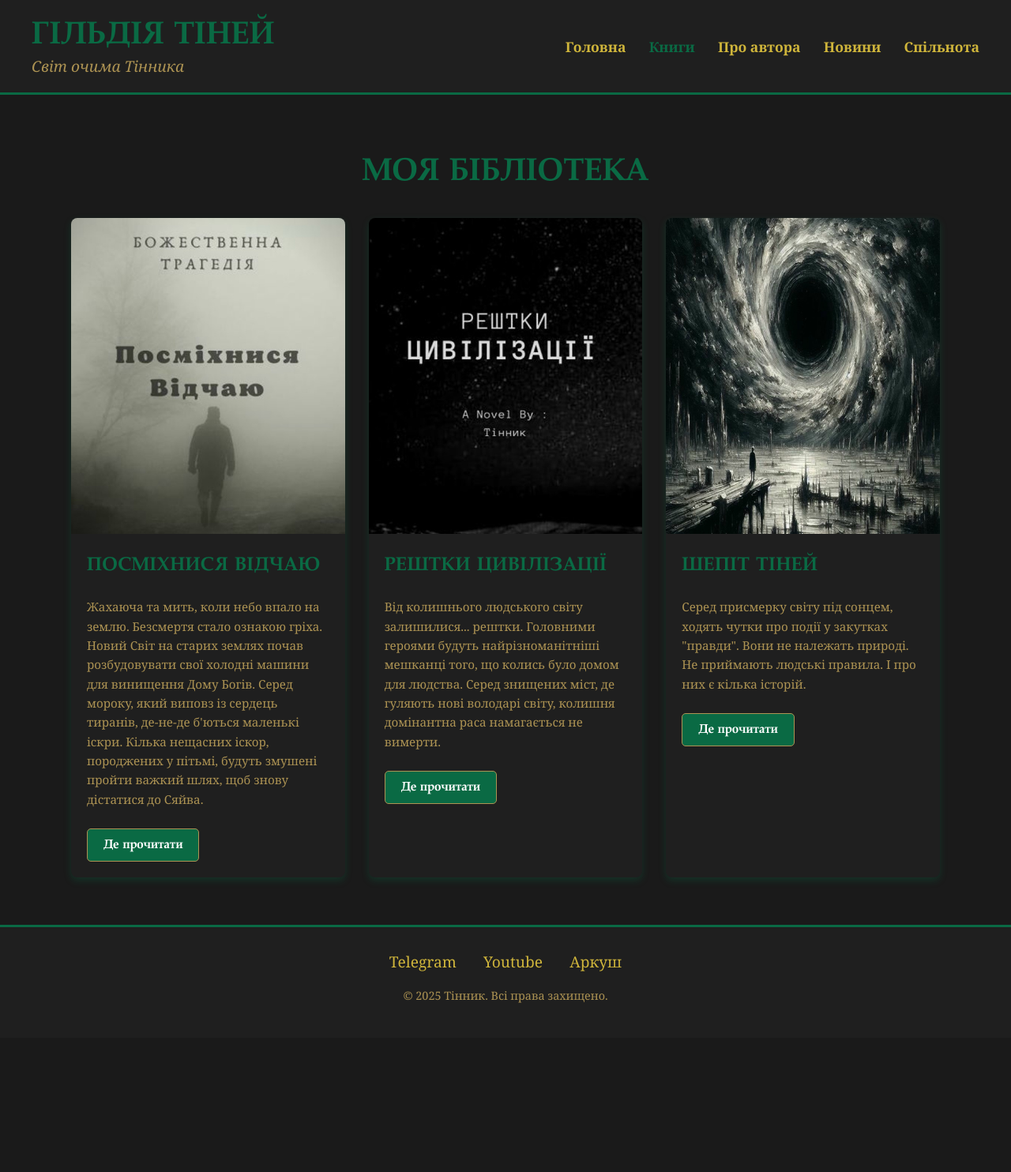
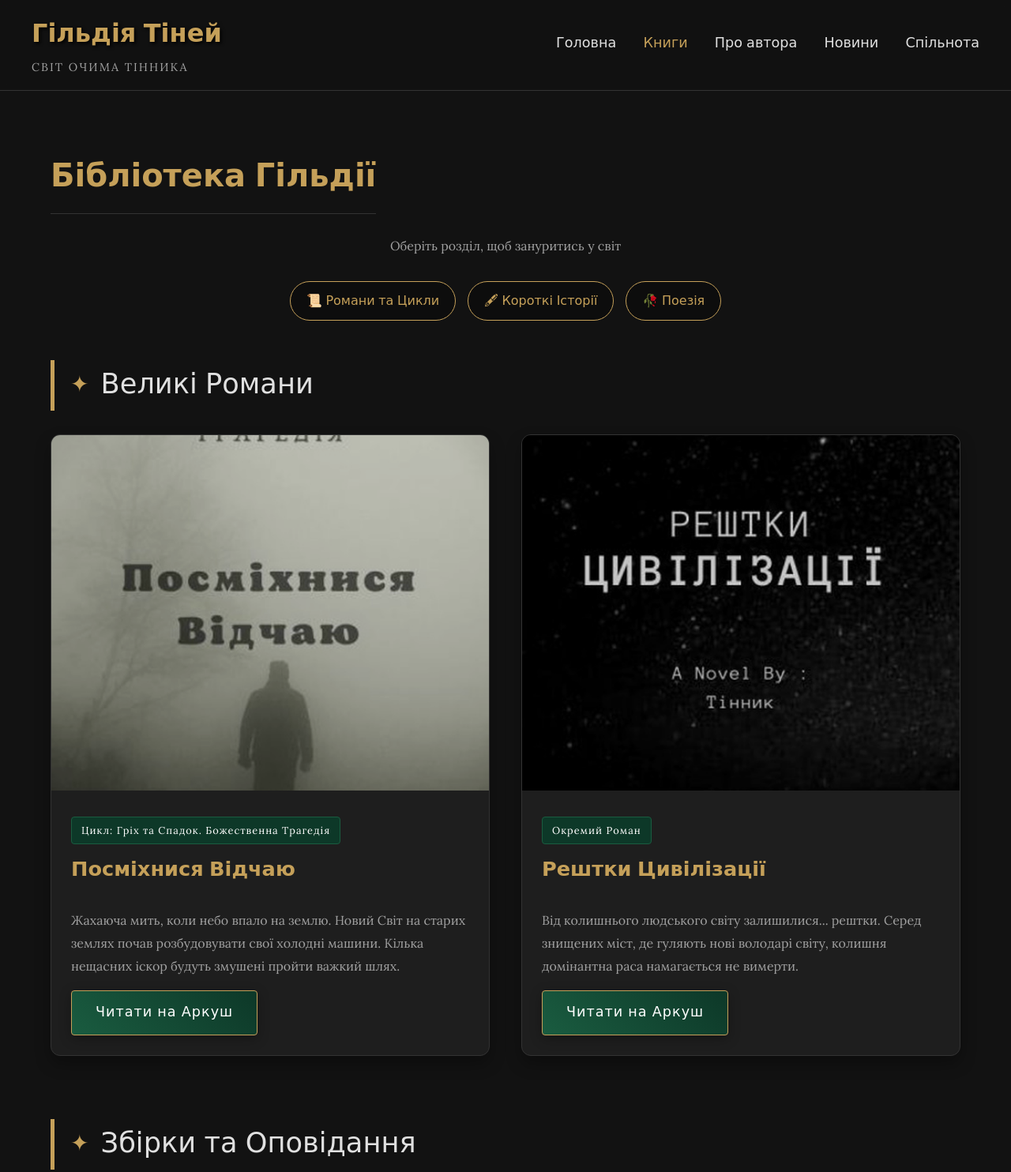
Before and after one commit to danielshade/my-site, a plain HTML site: page books.html in a window 1280 px wide. Shown: the top 1484 px of the page at 79% size. Before the commit the page ends 1314 px from the top, so only its background shows below. Drawn offline with Linux system fonts and the light colour scheme.

Commit message:
нові кг

```diff
--- a/books.html
+++ b/books.html
@@ -25,41 +25,98 @@
     </header>
 
     <main class="container">
-        <h2 style="text-align: center; font-size: 2.5em;">Моя Бібліотека</h2>
+
+        <h2 style="text-align: center; margin-bottom: 10px;">Бібліотека Гільдії</h2>
+        <p style="text-align: center; color: var(--text-muted);">Оберіть розділ, щоб зануритись у світ</p>
+
+        <div class="category-nav">
+            <a href="#novels">📜 Романи та Цикли</a>
+            <a href="#stories">🖋 Короткі Історії</a>
+            <a href="#poetry">🥀 Поезія</a>
+        </div>
+
+        <section id="novels" class="category-section">
+            <div class="category-title">
+                <span>✦</span> Великі Романи
+            </div>
 
             <div class="book-grid">
 
                 <div class="book-card">
-                <img src="images/book1.jpg" alt="Обкладинка Посміхнися Відчаю">
+                    <img src="images/book1.jpg" alt="Посміхнися Відчаю">
                     <div class="book-card-content">
+                        <div class="cycle-badge">Цикл: Гріх та Спадок. Божественна Трагедія</div>
                         <h3>Посміхнися Відчаю</h3>
-                    <p>Жахаюча та мить, коли небо впало на землю. Безсмертя стало ознакою гріха. Новий Світ на старих землях почав розбудовувати свої холодні машини для винищення Дому Богів. Серед мороку, який виповз із сердець тиранів, де-не-де б'ються маленькі іскри.
-                    Кілька нещасних іскор, породжених у пітьмі, будуть змушені пройти важкий шлях, щоб знову дістатися до Сяйва.</p>
-                    <a href="https://arkush.net/book/31931" class="btn" target="_blank">Де прочитати</a>
+                        <p>Жахаюча мить, коли небо впало на землю. Новий Світ на старих землях почав розбудовувати свої холодні машини. Кілька нещасних іскор будуть змушені пройти важкий шлях.</p>
+                        <a href="https://arkush.net/book/31931" class="btn" target="_blank">Читати на Аркуш</a>
                     </div>
                 </div>
 
                 <div class="book-card">
-                <img src="images/book2.jpg" alt="Обкладинка Рештки Цивілізації">
+                    <img src="images/book2.jpg" alt="Рештки Цивілізації">
                     <div class="book-card-content">
+                        <div class="cycle-badge">Окремий Роман</div>
                         <h3>Рештки Цивілізації</h3>
-                    <p>Від колишнього людського світу залишилися... рештки.
-                    Головними героями будуть найрізноманітніші мешканці того, що колись було домом для людства. Серед знищених міст, де гуляють нові володарі світу, колишня домінантна раса намагається не вимерти.</p>
-                    <a href="https://arkush.net/book/32019" class="btn" target="_blank">Де прочитати</a>
+                        <p>Від колишнього людського світу залишилися... рештки. Серед знищених міст, де гуляють нові володарі світу, колишня домінантна раса намагається не вимерти.</p>
+                        <a href="https://arkush.net/book/32019" class="btn" target="_blank">Читати на Аркуш</a>
+                    </div>
+                </div>
+
+            </div>
+        </section>
+
+
+        <section id="stories" class="category-section">
+            <div class="category-title">
+                <span>✦</span> Збірки та Оповідання
+            </div>
+
+            <div class="book-grid">
+
+                <div class="book-card">
+                    <img src="images/book3.jpg" alt="Шепіт Тіней">
+                    <div class="book-card-content">
+                        <div class="cycle-badge">Збірка Оповідань</div>
+                        <h3>Шепіт Тіней</h3>
+                        <p>Серед присмерку світу під сонцем, ходять чутки про події у закутках "правди". Вони не належать природі. І про них є кілька містичних історій.</p>
+                        <a href="https://arkush.net/book/34058" class="btn" target="_blank">Читати на Аркуш</a>
                     </div>
                 </div>
 
                 <div class="book-card">
-                <img src="images/book3.jpg" alt="Обкладинка Шепіт Тіней">
+                    <img src="images/book2.jpg" alt="Нова Збірка" style="filter: grayscale(80%);">
                     <div class="book-card-content">
-                    <h3>Шепіт Тіней</h3>
-                    <p>Серед присмерку світу під сонцем, ходять чутки про події у закутках "правди". Вони не належать природі. Не приймають людські правила.
-                    І про них є кілька історій.</p>
-                    <a href="https://arkush.net/book/34058" class="btn" target="_blank">Де прочитати</a>
+                        <div class="cycle-badge">Ексклюзив</div>
+                        <h3>Хроніки Снів</h3>
+                        <p>Короткі замальовки, які ще не стали повноцінними романами, але вже живуть своїм життям.</p>
+                        <a href="#" class="btn" style="background: #333; border-color: #555;">Скоро...</a>
                     </div>
                 </div>
 
             </div>
+        </section>
+
+
+        <section id="poetry" class="category-section">
+            <div class="category-title">
+                <span>✦</span> Поезія Тіней
+            </div>
+
+            <div class="book-grid">
+
+                <div class="book-card">
+                    <img src="images/book1.jpg" alt="Збірка Віршів">
+                    <div class="book-card-content">
+                        <div class="cycle-badge">Лірика</div>
+                        <h3>Голос Безодні</h3>
+                        <p>Рими, народжені в моменти найбільшого відчаю та найяскравішої надії. Поетична збірка про вічне.</p>
+                        <a href="#" class="btn" target="_blank">Читати</a>
+                    </div>
+                </div>
+
+            </div>
+        </section>
+
     </main>
 
     <footer class="site-footer">
--- a/style.css
+++ b/style.css
@@ -1,53 +1,73 @@
-/* --- Імпорт Готичного Шрифту --- */
-@import url('https://fonts.googleapis.com/css2?family=MedievalSharp&display=swap');
+@import url('https://fonts.googleapis.com/css2?family=MedievalSharp&family=Lora:ital,wght@0,400;0,700;1,400&display=swap');
 
-/* --- Загальні стилі --- */
+/* --- ЗМІННІ (Палітра кольорів) --- */
+:root {
+    --bg-dark: #121212;
+    --bg-card: #1E1E1E;
+    --accent-green: #1a5c40; /* Глибокий смарагдовий */
+    --accent-gold: #c5a059;  /* Античне золото */
+    --text-main: #e0e0e0;
+    --text-muted: #a0a0a0;
+    --font-title: 'MedievalSharp', cursive;
+    --font-body: 'Lora', serif;
+}
+
+/* --- БАЗА --- */
 body {
-    /* Готичний шрифт для основного тексту */
-    font-family: 'Georgia', 'Times New Roman', serif;
+    font-family: var(--font-body);
     margin: 0;
-    background-color: #1a1a1a; /* Темний фон */
-    color: #CFB53B; /* Основний ЗОЛОТИЙ текст */
+    background-color: var(--bg-dark);
+    color: var(--text-main);
+    line-height: 1.8;
+}
+
+/* Плавна анімація появи */
+@keyframes fadeIn {
+    from { opacity: 0; transform: translateY(20px); }
+    to { opacity: 1; transform: translateY(0); }
 }
 
 .container {
     width: 90%;
-    max-width: 1100px;
-    margin: 20px auto;
-    padding: 20px;
+    max-width: 1200px;
+    margin: 0 auto;
+    padding: 40px 20px;
+    animation: fadeIn 1s ease-out; /* Запуск анімації */
 }
 
-h1, h2, h3 {
-    color: #0A6A44; /* Акцентний ЗЕЛЕНИЙ колір */
-    font-family: 'MedievalSharp', 'Garamond', serif; /* Готичний шрифт для заголовків */
-    text-transform: uppercase; /* Великі літери */
-    letter-spacing: 1px;
-}
+a { text-decoration: none; color: inherit; }
 
-/* --- Хедер --- */
+/* --- ХЕДЕР --- */
 .site-header {
-    background-color: #1f1f1f; /* Ще темніший фон */
-    color: #CFB53B;
-    padding: 20px 40px;
+    background-color: rgba(18, 18, 18, 0.95); /* Напівпрозорий */
+    padding: 15px 40px;
     display: flex;
     justify-content: space-between;
     align-items: center;
-    border-bottom: 3px solid #0A6A44; /* ЗЕЛЕНА рамка */
+    border-bottom: 1px solid #333;
+    position: sticky; /* Меню прилипає до верху */
+    top: 0;
+    z-index: 1000;
+    backdrop-filter: blur(5px); /* Ефект розмиття фону */
 }
 
-.logo-container .site-title {
-    font-size: 2.5em;
+.site-title {
+    font-family: var(--font-title);
+    font-size: 2em;
+    color: var(--accent-gold);
     margin: 0;
-    font-weight: bold;
+    text-shadow: 2px 2px 4px #000;
 }
 
-.logo-container .author-pseudo {
-    font-size: 1.2em;
+.author-pseudo {
+    font-size: 0.9em;
+    color: var(--text-muted);
     margin: 0;
-    color: #AD9353; /* Приглушений золотий */
-    font-style: italic;
+    letter-spacing: 2px;
+    text-transform: uppercase;
 }
 
+/* --- НАВІГАЦІЯ --- */
 .main-nav ul {
     margin: 0;
     padding: 0;
@@ -56,220 +76,221 @@ h1, h2, h3 {
 
 .main-nav li {
     display: inline-block;
-    margin-left: 25px;
+    margin-left: 30px;
 }
 
 .main-nav a {
-    text-decoration: none;
-    color: #CFB53B; /* Золотий */
+    font-family: var(--font-title);
     font-size: 1.1em;
-    font-weight: bold;
-    transition: color 0.3s;
+    color: var(--text-main);
+    transition: all 0.3s;
+    position: relative;
 }
 
-.main-nav a:hover,
-.main-nav a.active {
-    color: #0A6A44; /* ЗЕЛЕНИЙ */
+.main-nav a:hover, .main-nav a.active {
+    color: var(--accent-gold);
 }
 
-/* --- Головний контент --- */
-.welcome-section {
+/* Підкреслення при наведенні */
+.main-nav a::after {
+    content: '';
+    display: block;
+    width: 0;
+    height: 2px;
+    background: var(--accent-gold);
+    transition: width 0.3s;
+}
+.main-nav a:hover::after { width: 100%; }
+
+/* --- HERO SECTION (Головний банер) --- */
+.hero-section {
+    /* Тут вставляється ваша картинка */
+    background: linear-gradient(to bottom, rgba(0,0,0,0.6), var(--bg-dark)), url('images/hero-bg.jpg');
+    background-size: cover;
+    background-position: center;
+    height: 70vh; /* Висота на 70% екрану */
+    display: flex;
+    flex-direction: column;
+    justify-content: center;
+    align-items: center;
     text-align: center;
-    padding: 50px 20px;
+    padding: 20px;
 }
 
-.welcome-section h1 {
-    font-size: 3em;
+.hero-content h1 {
+    font-family: var(--font-title);
+    font-size: 4em;
+    color: var(--accent-gold);
+    margin-bottom: 10px;
+    text-shadow: 0 4px 10px rgba(0,0,0,0.8);
+    animation: fadeIn 1.2s ease-out;
 }
 
-/* --- Сторінка "Книги" (Book Grid) --- */
+.hero-content p {
+    font-size: 1.4em;
+    max-width: 700px;
+    margin-bottom: 30px;
+    color: #f0f0f0;
+    text-shadow: 0 2px 5px rgba(0,0,0,0.8);
+    animation: fadeIn 1.5s ease-out;
+}
+
+/* --- КНОПКИ --- */
+.btn {
+    display: inline-block;
+    padding: 12px 30px;
+    background: linear-gradient(45deg, var(--accent-green), #0d3828);
+    color: #fff;
+    border: 1px solid var(--accent-gold);
+    font-family: var(--font-title);
+    font-size: 1.1em;
+    letter-spacing: 1px;
+    border-radius: 4px;
+    transition: transform 0.3s, box-shadow 0.3s;
+    box-shadow: 0 4px 15px rgba(0,0,0,0.3);
+}
+
+.btn:hover {
+    transform: translateY(-3px);
+    box-shadow: 0 6px 20px rgba(26, 92, 64, 0.6);
+    color: var(--accent-gold);
+}
+
+/* --- СІТКА КНИГ (Cards) --- */
+h2 {
+    font-family: var(--font-title);
+    color: var(--accent-gold);
+    font-size: 2.5em;
+    text-align: center;
+    margin-bottom: 40px;
+    border-bottom: 1px solid #333;
+    padding-bottom: 10px;
+    display: inline-block;
+}
+.section-title-wrapper { text-align: center; } /* Центруємо лінію */
+
 .book-grid {
     display: grid;
-    grid-template-columns: repeat(auto-fit, minmax(280px, 1fr));
-    gap: 30px;
+    grid-template-columns: repeat(auto-fit, minmax(300px, 1fr));
+    gap: 40px;
 }
 
 .book-card {
-    background-color: #1f1f1f; /* Дуже темний фон */
-    border-radius: 8px;
+    background-color: var(--bg-card);
+    border: 1px solid #333;
+    border-radius: 12px;
     overflow: hidden;
-    /* Тінь тепер теж зелена */
-    box-shadow: 0 4px 10px rgba(10, 106, 68, 0.3);
-    transition: transform 0.3s, box-shadow 0.3s;
+    transition: all 0.4s ease;
+    box-shadow: 0 10px 20px rgba(0,0,0,0.3);
 }
 
 .book-card:hover {
-    transform: translateY(-5px);
-    box-shadow: 0 8px 15px rgba(10, 106, 68, 0.5); /* Яскравіша зелена тінь */
+    transform: translateY(-10px);
+    border-color: var(--accent-gold);
+    box-shadow: 0 15px 30px rgba(0,0,0,0.5);
 }
 
 .book-card img {
     width: 100%;
-    height: 400px;
+    height: 450px;
     object-fit: cover;
+    filter: brightness(0.9);
+    transition: filter 0.3s;
 }
 
-.book-card-content {
-    padding: 20px;
+.book-card:hover img { filter: brightness(1.1); }
+
+.book-card-content { padding: 25px; }
+
+.book-card-content h3 {
+    font-family: var(--font-title);
+    color: var(--accent-gold);
+    font-size: 1.6em;
+    margin-top: 0;
 }
 
-.book-card-content h3 {
-    margin-top: 0;
-    font-size: 1.5em;
-}
+.book-card-content p { color: var(--text-muted); font-size: 1em; }
 
-.book-card-content p {
-    font-size: 0.95em;
-    line-height: 1.6;
-    color: #AD9353; /* Приглушений золотий */
-}
-
-.btn {
-    display: inline-block;
-    padding: 10px 20px;
-    margin-top: 10px;
-    background-color: #0A6A44; /* ЗЕЛЕНИЙ фон */
-    color: #FFFFFF; /* Білий текст на кнопці для контрасту */
-    text-decoration: none;
-    border-radius: 5px;
-    font-weight: bold;
-    transition: background-color 0.3s;
-    font-family: 'MedievalSharp', 'Garamond', serif; /* Готичний шрифт */
-    border: 1px solid #AD9353; /* Золота рамка */
-}
-
-.btn:hover {
-    background-color: #074C30; /* Темніший зелений */
-}
-
-
-/* --- Футер (для "Акаунтів") --- */
+/* --- ФУТЕР --- */
 .site-footer {
+    background-color: #0d0d0d;
     text-align: center;
-    padding: 30px;
-    background-color: #1f1f1f; /* Темний фон */
-    border-top: 3px solid #0A6A44; /* Зелена рамка */
-    margin-top: 40px;
+    padding: 40px;
+    margin-top: 60px;
+    border-top: 1px solid #333;
 }
 
 .social-links a {
+    color: var(--accent-gold);
     margin: 0 15px;
-    text-decoration: none;
-    color: #CFB53B; /* Золотий */
-    font-size: 1.2em;
-    transition: color 0.3s;
+    font-size: 1.1em;
+    opacity: 0.7;
+    transition: opacity 0.3s;
 }
 
-.social-links a:hover {
-    color: #0A6A44; /* Зелений */
+.social-links a:hover { opacity: 1; }
+
+/* --- СТИЛІ ДЛЯ КАТЕГОРІЙ КНИГ --- */
+
+/* Меню навігації по категоріях */
+.category-nav {
+    display: flex;
+    justify-content: center;
+    flex-wrap: wrap;
+    gap: 15px;
+    margin: 30px 0 50px;
 }
 
-.site-footer p {
-    margin-top: 20px;
-    color: #AD9353; /* Приглушений золотий */
-    font-size: 0.9em;
+.category-nav a {
+    padding: 10px 20px;
+    border: 1px solid var(--accent-gold);
+    color: var(--accent-gold);
+    font-family: var(--font-title);
+    border-radius: 30px; /* Округлі кнопки */
+    transition: all 0.3s;
+    background: rgba(0,0,0,0.3);
 }
 
-/* --- Стилі для сторінки "Про автора" --- */
-.about-container {
-    display: grid;
-    grid-template-columns: 1fr 2fr;
-    gap: 40px;
-    align-items: flex-start;
-    background-color: #1f1f1f; /* Темний фон */
-    padding: 30px;
-    border-radius: 8px;
+.category-nav a:hover {
+    background-color: var(--accent-gold);
+    color: var(--bg-dark);
+    transform: translateY(-2px);
+    box-shadow: 0 0 15px rgba(197, 160, 89, 0.4); /* Золоте світіння */
 }
 
-.about-image img {
-    width: 100%;
-    border-radius: 8px;
-    box-shadow: 0 4px 10px rgba(0, 0, 0, 0.5);
+/* Роздільники секцій */
+.category-section {
+    margin-bottom: 80px; /* Відступ між секціями */
+    scroll-margin-top: 100px; /* Щоб при кліку заголовок не ховався за меню */
 }
 
-.about-text h3 {
-    margin-top: 0;
-    font-size: 1.8em;
+.category-title {
+    font-family: var(--font-title);
+    color: var(--text-main);
+    font-size: 2.2em;
+    border-left: 5px solid var(--accent-gold); /* Золота лінія зліва */
+    padding-left: 20px;
+    margin-bottom: 30px;
+    display: flex;
+    align-items: center;
 }
 
-.about-text p {
-    line-height: 1.7;
-    font-size: 1.1em;
-    color: #AD9353; /* Приглушений золотий */
+.category-title span {
+    color: var(--accent-gold);
+    margin-right: 15px;
+    font-size: 0.8em; /* Іконка трохи менша */
 }
 
-.about-text em {
-    color: #0A6A44; /* Зелений */
-    font-weight: bold;
-    font-style: italic;
+/* Підзаголовок для циклів */
+.cycle-badge {
+    display: inline-block;
+    background-color: #0d3828; /* Темно-зелений фон */
+    color: #fff;
+    padding: 5px 12px;
+    font-size: 0.8em;
+    border-radius: 4px;
+    margin-bottom: 10px;
+    letter-spacing: 1px;
+    font-family: var(--font-body);
+    border: 1px solid var(--accent-green);
 }
-
-/* --- Стилі для сторінки "Новини" (Блог) --- */
-.blog-list {
-    max-width: 800px; /* Робимо стрічку новин вужчою для читабельності */
-    margin: 0 auto;
-}
-
-.blog-post-card {
-    background-color: #1f1f1f;
-    padding: 25px 30px;
-    border-radius: 8px;
-    margin-bottom: 25px;
-    border-left: 5px solid #0A6A44; /* Зелений акцент */
-}
-
-.blog-post-card h3 {
-    margin-top: 0;
-    font-size: 1.8em;
-}
-
-.blog-post-card .post-meta {
-    font-size: 0.9em;
-    color: #AD9353;
-    font-style: italic;
-    margin-bottom: 15px;
-}
-
-.blog-post-card p {
-    color: #CFB53B;
-    line-height: 1.7;
-}
-
-/* --- Стилі для сторінки "Спільнота" (Соцмережі) --- */
-.social-links-page {
-    display: grid;
-    grid-template-columns: 1fr; /* Одна колонка */
-    gap: 20px;
-    max-width: 700px;
-    margin: 40px auto 0;
-}
-
-.social-link-button {
-    display: block;
-    padding: 25px 30px;
-    background-color: #1f1f1f;
-    color: #CFB53B;
-    text-decoration: none;
-    font-size: 1.8em;
-    font-family: 'MedievalSharp', 'Garamond', serif; /* Готичний шрифт */
-    border-radius: 8px;
-    border: 2px solid #AD9353;
-    transition: all 0.3s ease;
-    text-align: center;
-}
-
-.social-link-button:hover {
-    /* Використовуємо змінну --social-color, задану в HTML */
-    border-color: var(--social-color, #0A6A44);
-    color: var(--social-color, #0A6A44);
-    transform: scale(1.03);
-}
-
-.social-link-button span {
-    display: block;
-    font-size: 0.6em;
-    font-family: 'Georgia', serif; /* Звичайний шрифт для опису */
-    color: #AD9353;
-    margin-top: 5px;
-    font-style: italic;
-}
```
Also changed, not shown: index.html (+23 -11 lines), images/hero-bg.jpg (added). Lines whose indentation alone changed are shown as unchanged.
